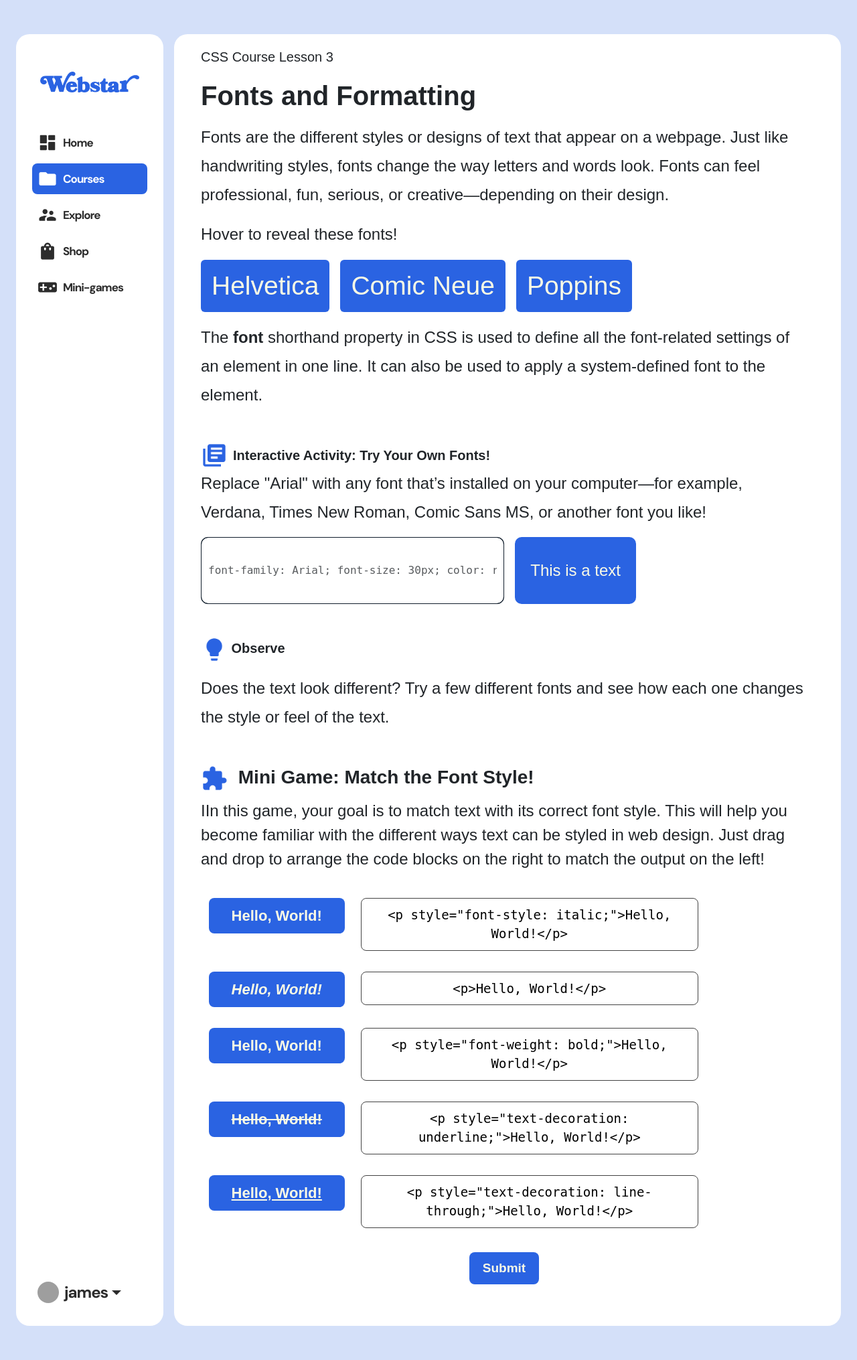
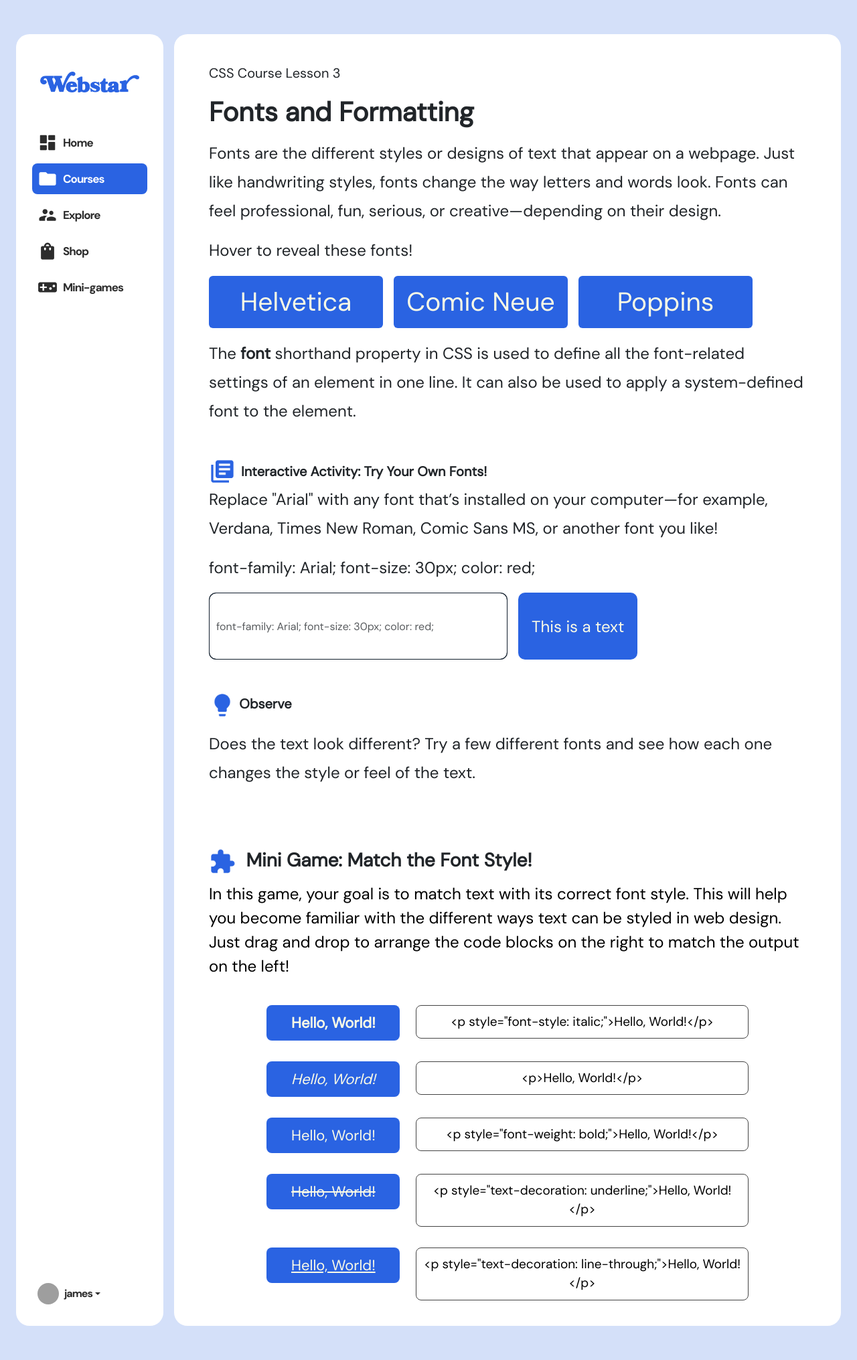
Before and after one commit to G7-WebStar/webstar.com, a PHP site: page /lesson.php in a window 1280 px wide. Shown: the whole page at 67% size. Run offline with PHP 8.4, Linux system fonts and the light colour scheme; grey boxes are pictures that could not be loaded.

Commit message:
revision

```diff
--- a/lesson.php
+++ b/lesson.php
@@ -11,9 +11,9 @@
     integrity="sha384-4Q6Gf2aSP4eDXB8Miphtr37CMZZQ5oXLH2yaXMJ2w8e2ZtHTl7GptT4jmndRuHDT" crossorigin="anonymous">
   <link href="https://fonts.googleapis.com/css2?family=Poppins:wght@400;600;700&display=swap" rel="stylesheet">
   <link href="https://fonts.googleapis.com/css2?family=Comic+Neue&display=swap" rel="stylesheet">
+  <link href="https://fonts.googleapis.com/css2?family=DM+Sans&display=swap" rel="stylesheet">
   <link rel="stylesheet" href="shared/assets/css/global-styles.css">
   <link rel="stylesheet" href="shared/assets/css/sidebar-and-container-styles.css">
-  <link rel="stylesheet" href="shared/assets/css/home-styles.css">
   <link rel="stylesheet" href="shared/assets/css/lesson.css">
   <link rel="stylesheet" href="shared/assets/css/lessonmodal.css">
 </head>
@@ -38,9 +38,12 @@
           <?php include 'shared/components/navbar-for-mobile.php'; ?>
 
           <!-- PUT CONTENT HERE -->
+
+
+          <div class="container-fluid overflow-y-auto" style="max-height: 100vh;">
+            <div class="col">
               <!-- Main panel -->
-          <div class="scrollable-content">
-            <div class="main px-4">
+              <div class="main px-4 py-4">
                 <p class="fs-5">CSS Course Lesson 3</p>
                 <h1 class="fw-bold mb-3">Fonts and Formatting</h1>
                 <p>Fonts are the different styles or designs of text that appear on a webpage. Just like handwriting
@@ -68,7 +71,7 @@
                 <div class="flex-grow-1">
                   <p>Replace "Arial" with any font that’s installed on your computer—for example, Verdana, Times New
                     Roman, Comic Sans MS, or another font you like! </p>
-
+                  <p>font-family: Arial; font-size: 30px; color: red;</p>
 
                   <div class="d-flex flex-column flex-md-row align-items-center gap-3">
                     <div class="code-block">
@@ -89,7 +92,8 @@
                     <span class="bold">Observe</span>
                   </p>
                   <p>
-                  Does the text look different? Try a few different fonts and see how each one changes the style or feel
+                    Does the text look different? Try a few different fonts and see how each one changes the style or
+                    feel
                     of the text.</p>
                 </div>
               </div>
@@ -101,12 +105,13 @@
                     style="width: 40px; height: 40px; vertical-align: middle; margin-right: 8px;">
                   Mini Game: Match the Font Style!
                 </div>
-              <p>IIn this game, your goal is to match text with its correct font style. This will help you become
+                <div class="descriptiongame">
+                  <p>In this game, your goal is to match text with its correct font style. This will help you become
                     familiar with the different ways text can be styled in web design. Just drag and drop to arrange the
                     code blocks on the right to match the output on the left!</p>
-
+                </div>
                 <div class="container" id="codePairs">
-                <div class="row mb-3 mt-4">
+                  <div class="row mb-3 mt-4 justify-content-center">
                     <div class="col-12 col-md-3 pb-2 pb-md-0">
                       <div class="game-output-text" style="font-weight: bold;">Hello, World!</div>
                     </div>
@@ -117,9 +122,9 @@
                     </div>
                   </div>
 
-                <div class="row mb-3">
+                  <div class="row mb-3 justify-content-center">
                     <div class="col-12 col-md-3 pb-2 pb-md-0">
-                    <div class="game-output-text" style="font-style: italic;">Hello, World!</div>
+                      <div class="game-output-text" style="font-weight: 100; font-style: italic;">Hello, World!</div>
                     </div>
                     <div class="col-12 col-md-7">
                       <div class="game-code-block" draggable="true">
@@ -128,9 +133,9 @@
                     </div>
                   </div>
 
-                <div class="row mb-3">
+                  <div class="row mb-3 justify-content-center">
                     <div class="col-12 col-md-3 pb-2 pb-md-0">
-                    <div class="game-output-text">Hello, World!</div>
+                      <div class="game-output-text" style="font-weight: 100;">Hello, World!</div>
                     </div>
                     <div class="col-12 col-md-7">
                       <div class="game-code-block" draggable="true">
@@ -139,9 +144,9 @@
                     </div>
                   </div>
 
-                <div class="row mb-3">
+                  <div class="row mb-3 justify-content-center">
                     <div class="col-12 col-md-3 pb-2 pb-md-0">
-                    <div class="game-output-text" style="text-decoration: line-through;">Hello, World!</div>
+                      <div class="game-output-text" style="font-weight: 100; text-decoration: line-through;">Hello, World!</div>
                     </div>
                     <div class="col-12 col-md-7">
                       <div class="game-code-block" draggable="true">
@@ -150,9 +155,9 @@
                     </div>
                   </div>
 
-                <div class="row mb-3">
+                  <div class="row mb-3 justify-content-center">
                     <div class="col-12 col-md-3 pb-2 pb-md-0">
-                    <div class="game-output-text" style="text-decoration: underline;">Hello, World!</div>
+                      <div class="game-output-text" style="font-weight: 100; text-decoration: underline;">Hello, World!</div>
                     </div>
                     <div class="col-12 col-md-7">
                       <div class="game-code-block" draggable="true">
@@ -171,29 +176,36 @@
             <!-- MODAL -->
             <div class="modal fade" id="cardModal" tabindex="-1" aria-hidden="true">
               <div class="modal-dialog modal-dialog-centered">
-              <div class="modal-content text-center p-4 rounded-4" style="background-color: #fff;">
-                <button type="button" class="btn-close position-absolute top-0 end-0 m-3" data-bs-dismiss="modal"
-                  aria-label="Close"></button>
-                <div class="modal-underline"></div>
+                <div class="modal-content custom-modal text-center p-4 rounded-4 position-relative overflow-hidden">
+
+                  <!-- Custom Close Button (✕) -->
+                  <div class="d-flex justify-content-end px-4 pt-4">
+                    <button type="button" class="custom-close" data-bs-dismiss="modal" aria-label="Close">✕</button>
+                  </div>
+
+                  <!-- Divider Line Under Close Button -->
+                  <hr class="modal-divider mb-3">
 
                   <div id="modalResultTitle" class="mb-3">Good Job!</div>
 
-                <div id="modalResultMessage" class="mb-3">
+                  <div id="modalResultMessage" class="mb-3" style="color: var(--blue);" >
                     <div><strong>Fonts and Formatting</strong></div>
                     <div>You’ve completed the <strong>Fonts and Formatting</strong> lesson!</div>
                     <div>You’ve learned how to use bold, italic, underline, and strikethrough styles in HTML and CSS.
                     </div>
                     <br />
                     <div>Rewards:</div>
-                  <div class="highlight">+300 WebStars</div>
+                    <div class="highlight" style="color: var(--blue);">+300 WebStars</div>
                     <div class="badge-unlocked mb-2">Badge Unlocked: Font Master</div>
-                  <img src="shared/assets/img/done.png" alt="Done Icon" style="width: 50px; height: 50px;" class="mb-3">
+                    <img src="shared/assets/img/done.png" alt="Done Icon" style="width: 50px; height: 50px;"
+                      class="mb-3">
                   </div>
 
-                <button class="btn btn-primary continue-btn" data-bs-dismiss="modal">Continue</button>
+                  <button class="btn btn-primary continue-btn submit-btn" data-bs-dismiss="modal">Continue</button>
                 </div>
               </div>
             </div>
+
 
             <script>
               // Live css input
@@ -273,20 +285,20 @@
 
                 if (correct) {
                   title.textContent = "Good Job!";
-                title.classList.remove("text-danger");
+                  title.classList.remove("var(--blue)");
                   title.classList.add("text");
                   message.innerHTML = `<div>You’ve completed the <strong>Fonts and Formatting</strong> lesson!</div>
                   <div>You’ve learned how to use bold, italic, underline, and strikethrough styles in HTML and CSS.</div>
                   <br />
                   <div>Rewards:</div>
-                  <div class="highlight">+300 WebStars</div>
+                  <div class="highlight" style="color: var(--blue);">+300 WebStars</div>
                   <div class="badge-unlocked mb-2">Badge Unlocked: Font Master</div>
                   <img src="shared/assets/img/done.png" alt="Done Icon" style="width: 50px; height: 50px;" class="mb-3">
                 `;
                 } else {
                   title.textContent = "Oops!";
                   title.classList.remove("text-primary");
-                title.classList.add("text-danger");
+                  title.classList.add("var(--blue)");
                   message.innerHTML = `Something is wrong.<br />Please try again.`;
                 }
 
--- a/shared/assets/css/lesson.css
+++ b/shared/assets/css/lesson.css
@@ -1,9 +1,17 @@
 body {
     color: white;
-    font-family: 'Arial', sans-serif;
+    font-family: var(--Regular);
     margin: 0;
     padding: 0;
-    font-size: 24px; /* 20px + 6px */
+    font-size: 16px; /* 20px + 6px */
+}
+
+.descriptiongame{
+   color: black;
+    font-family: var(--Regular);
+    margin: 0;
+    padding: 0;
+    font-size: 24px;
 }
 
 .main {
@@ -22,7 +30,7 @@
     padding: 0;
     border-radius: 10px;
     color: #FAFAE6;
-    font-family: monospace;
+    font-family: var(--Regular);
     overflow-x: auto;
     height: 100px;
     display: flex;
@@ -177,7 +185,7 @@
     border: 1px solid #444;
     padding: 10px;
     border-radius: 8px;
-    font-family: monospace;
+    font-family: var(--Regular);
     cursor: move;
     text-align: center;
     font-size: 19px; /* 15px + 6px */
@@ -197,3 +205,8 @@
     font-weight: bold;
     font-size: 19px; /* 15px + 6px */
 }
+
+.font-btn {
+  width: 260px;
+  text-align: center;
+}
```
Also changed, not shown: shared/assets/css/lessonmodal.css (+33 -9 lines). Lines whose indentation alone changed are shown as unchanged.
